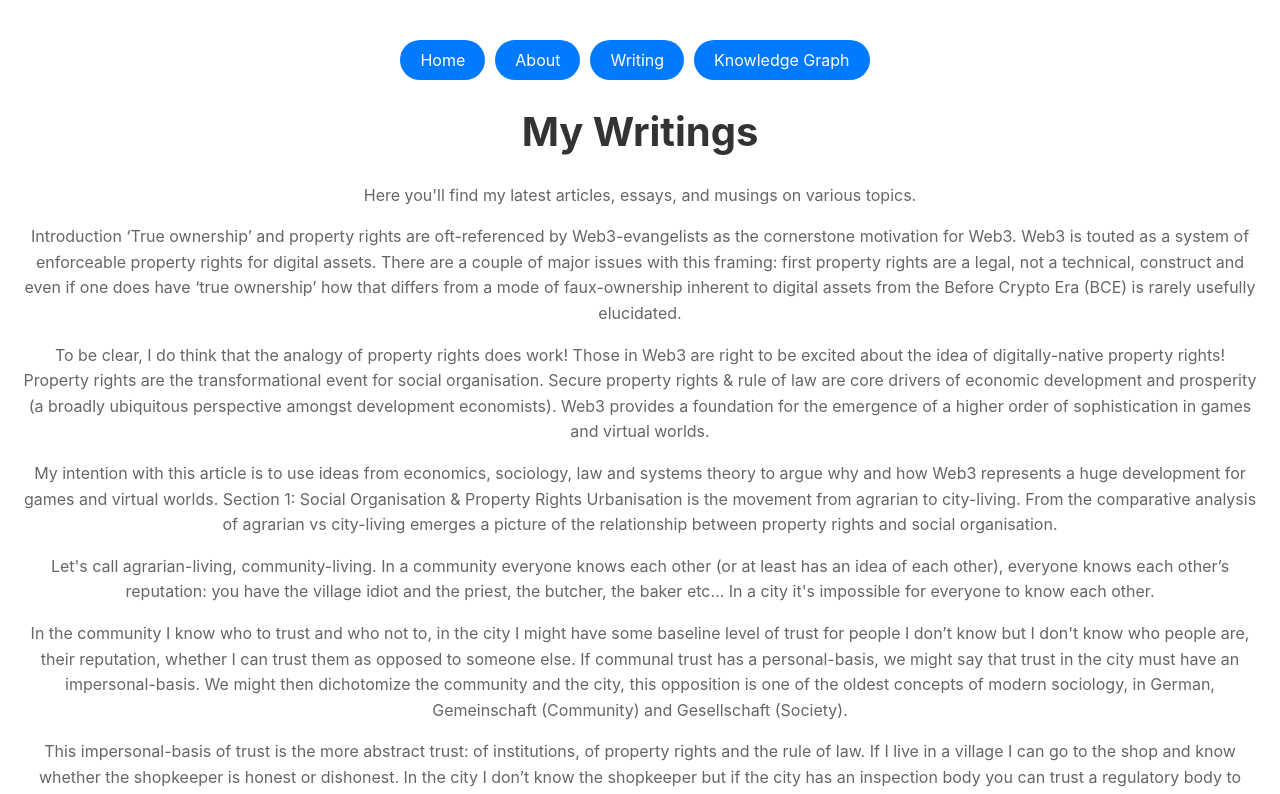
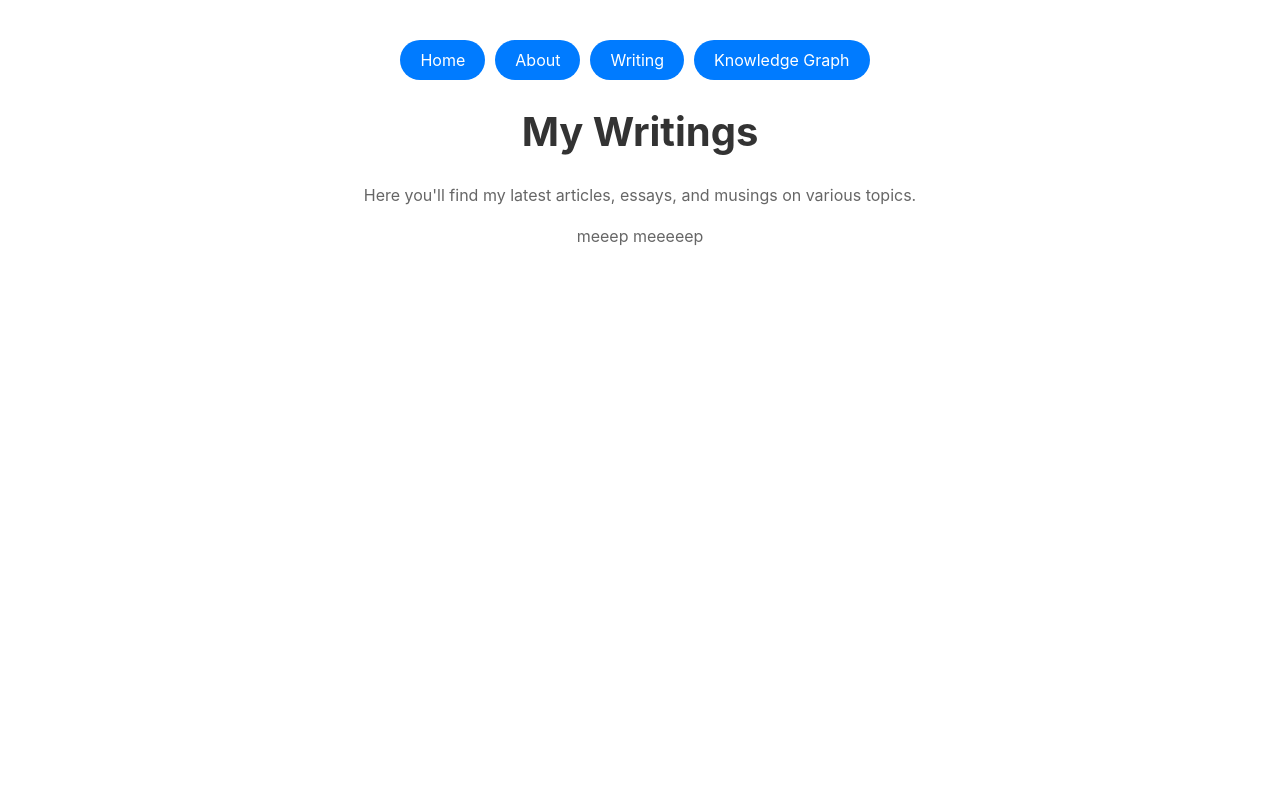
Before and after one commit to chefaraga123/Personal-Website, a React (Create React App) app: page /personal-website/writing in a window 1280 px wide. Shown: the top 794 px of the page. Built offline with nearby package versions, Linux system fonts and the light colour scheme.

Commit message:
path update

```diff
--- /dev/null
+++ b/public/articles/test.md
@@ -0,0 +1 @@
+meeep meeeeep
--- a/src/pages/Writing/Writing.jsx
+++ b/src/pages/Writing/Writing.jsx
@@ -9,7 +9,7 @@ const Writing = () => {
 
     useEffect(() => {
         // Construct the URL to the Markdown file based on the articleId
-        const articleUrl = `/Personal-Website/articles/Urbanisation_Of_Virtual_worlds.md`;
+        const articleUrl = `/Personal-Website/articles/test.md`;
 
         // Fetch the Markdown content
         fetch(articleUrl)
```
